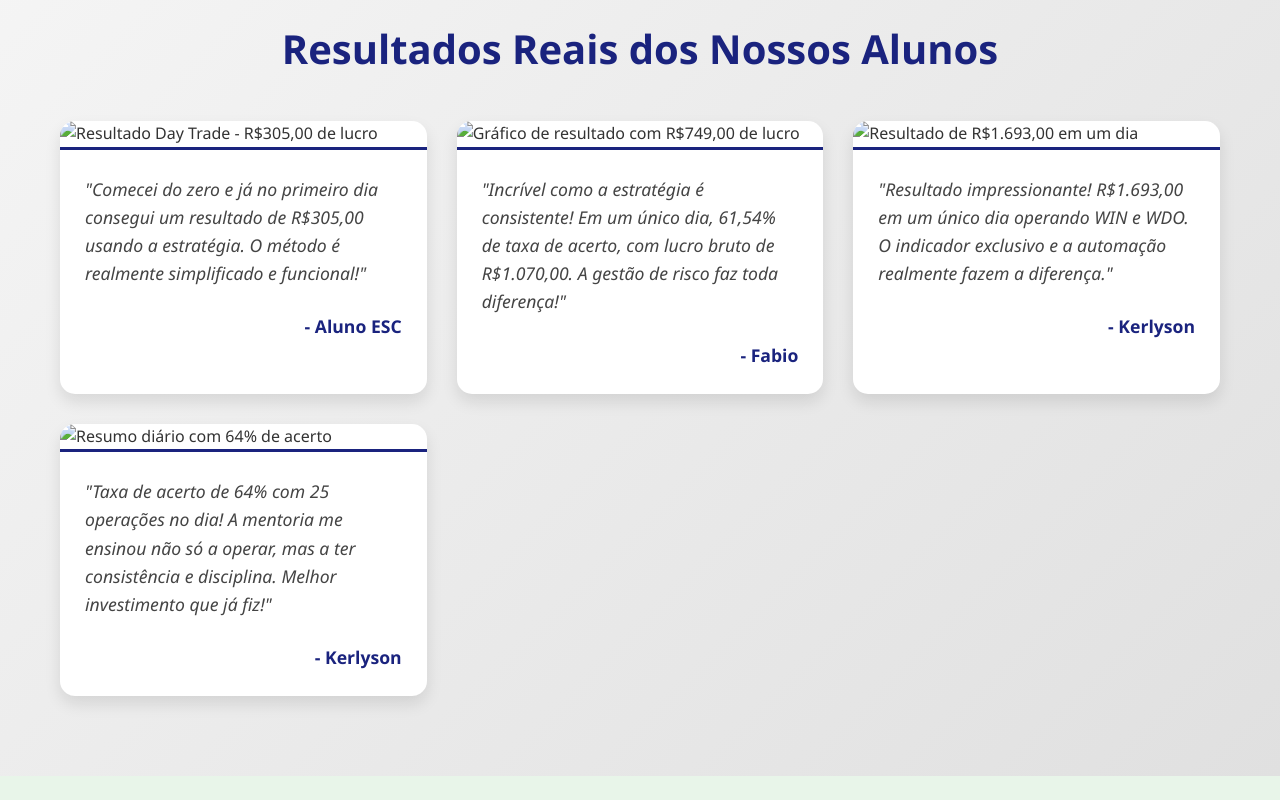
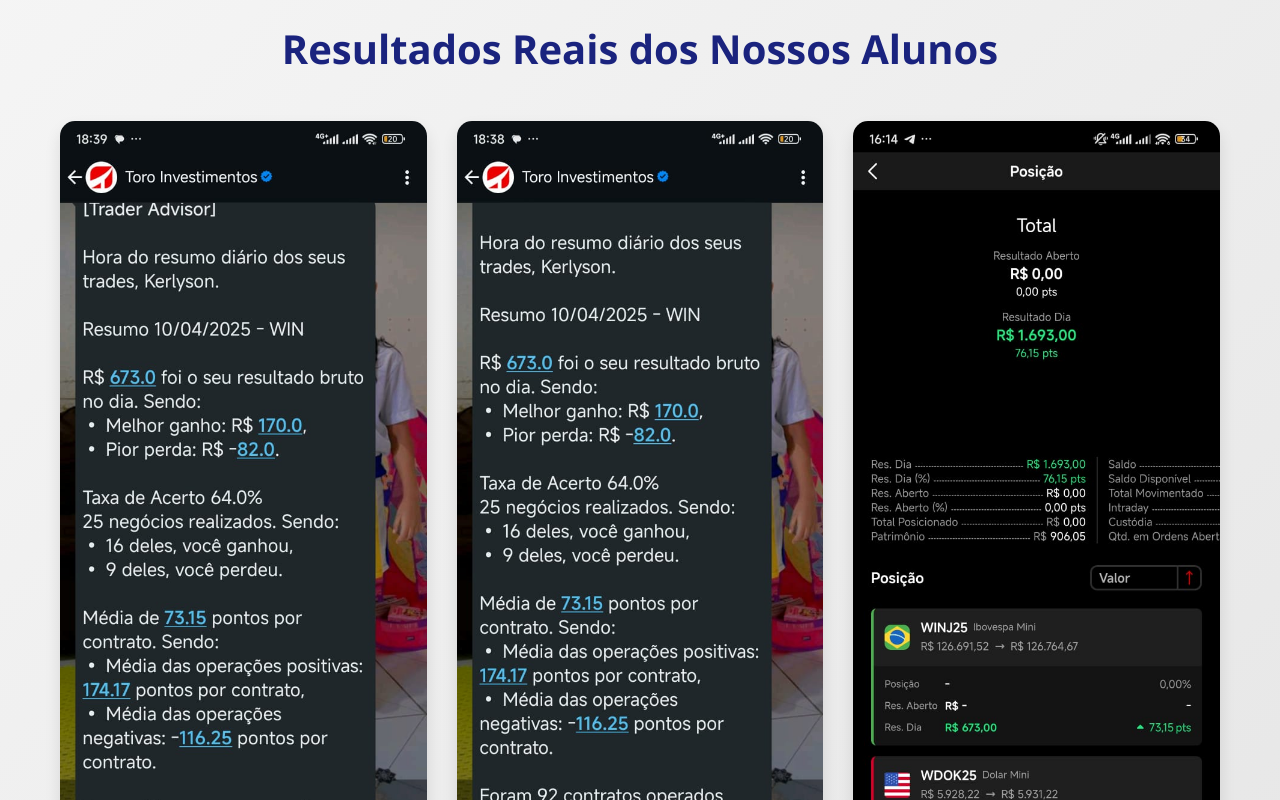
Before and after one commit to kerlysonTrader/ESC-mentoria, a plain HTML site: page index.html in a window 1280 px wide. Shown: the part 2100-2900 px from the top of the page. Drawn offline with Linux system fonts and the light colour scheme.

Commit message:
Add files via upload

```diff
--- a/index.html
+++ b/index.html
@@ -99,22 +99,22 @@
             <h2>Resultados Reais dos Nossos Alunos</h2>
             <div class="proof-grid">
                 <div class="proof-item">
-                    <img src="resultado1.jpg" alt="Resultado Day Trade - R$305,00 de lucro" loading="lazy">
+                    <img src="./resultado1.jpg.jpeg" alt="Resultado Day Trade - R$305,00 de lucro" loading="lazy">
                     <p class="proof-text">"Comecei do zero e já no primeiro dia consegui um resultado de R$305,00 usando a estratégia. O método é realmente simplificado e funcional!"</p>
                     <p class="proof-author">- Aluno ESC</p>
                 </div>
                 <div class="proof-item">
-                    <img src="resultado2.jpg" alt="Gráfico de resultado com R$749,00 de lucro" loading="lazy">
+                    <img src="./resultado2.jpg.jpeg" alt="Gráfico de resultado com R$749,00 de lucro" loading="lazy">
                     <p class="proof-text">"Incrível como a estratégia é consistente! Em um único dia, 61,54% de taxa de acerto, com lucro bruto de R$1.070,00. A gestão de risco faz toda diferença!"</p>
                     <p class="proof-author">- Fabio</p>
                 </div>
                 <div class="proof-item">
-                    <img src="resultado3.jpg" alt="Resultado de R$1.693,00 em um dia" loading="lazy">
+                    <img src="./resultado3.jpg.jpeg" alt="Resultado de R$1.693,00 em um dia" loading="lazy">
                     <p class="proof-text">"Resultado impressionante! R$1.693,00 em um único dia operando WIN e WDO. O indicador exclusivo e a automação realmente fazem a diferença."</p>
                     <p class="proof-author">- Kerlyson</p>
                 </div>
                 <div class="proof-item">
-                    <img src="resultado4.jpg" alt="Resumo diário com 64% de acerto" loading="lazy">
+                    <img src="./resultado4.jpg.jpeg" alt="Resumo diário com 64% de acerto" loading="lazy">
                     <p class="proof-text">"Taxa de acerto de 64% com 25 operações no dia! A mentoria me ensinou não só a operar, mas a ter consistência e disciplina. Melhor investimento que já fiz!"</p>
                     <p class="proof-author">- Kerlyson</p>
                 </div>
```
Also changed, not shown: resultado1.jpg.jpeg (added), resultado2.jpg.jpeg (added), resultado3.jpg.jpeg (added), resultado4.jpg.jpeg (added).
